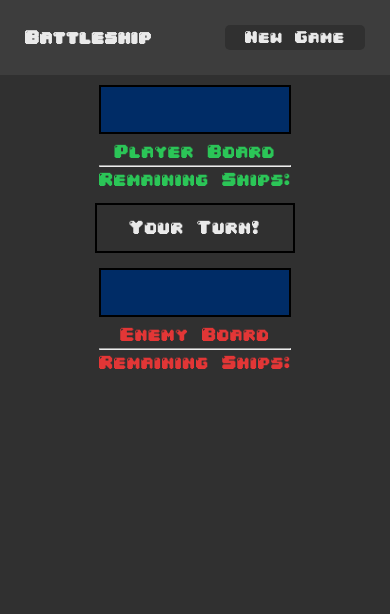
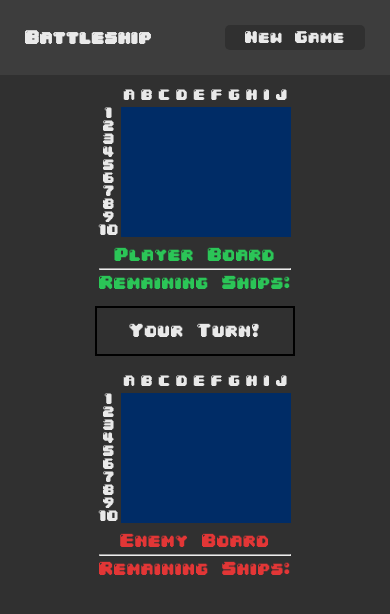
Before and after one commit to elk15/Battleship, a website built with webpack: page dist/index.html in a window 390 px wide. Built offline with Linux system fonts and the light colour scheme.

Commit message:
Improve board UI

```diff
--- a/src/style.css
+++ b/src/style.css
@@ -87,7 +87,40 @@ main{
     height: 100%;
 }
 
-#player-board, #enemy-board, #game-caption {
+
+
+.board {
+    display: grid;
+    grid-template-columns: 20px 1fr;
+    grid-template-rows: 20px 1fr;
+    gap: 8px;
+}
+
+.board .columns {
+    grid-row: 1/2;
+    grid-column: 2/3;
+    display: flex;
+    justify-content: space-around;
+    align-items: center;
+}
+
+.board .rows {
+
+    grid-column: 1/2;
+    grid-row: 2/3;
+    display: flex;
+    flex-direction: column;
+    justify-content: space-around;
+    align-items: center;
+}
+
+#player-board, #enemy-board {
+    border: 4px #002c66 solid;
+    grid-column: 2/3;
+    grid-row: 2/3;
+}
+
+#game-caption {
     border: 2px black solid;
 }
 
@@ -113,7 +146,7 @@ main{
     color: var(--red);
 }
 
-.board hr {
+hr {
     width: 100%;
     margin-top: 5px;
     margin-bottom: 5px;
@@ -177,14 +210,15 @@ main{
 }
 
 @media only screen and (max-width: 1000px) {
+
     .main-container, .header-container {
         width: 100%;
     }
 
     .square {
-        height: 2rem;
-        width: 2rem;
-        font-size: 2rem;
+        height: 1.8rem;
+        width: 1.8rem;
+        font-size: 1.8rem;
     }
 
     main {
@@ -202,6 +236,14 @@ main{
 @media only screen and (max-width: 500px) {
     * {
         font-size: 1rem;
+    }
+
+    .columns span, .rows span{
+        font-size: 0.8rem;
+    }
+
+    .board {
+        gap: 2px;
     }
 
     .square {
```
Also changed, not shown: dist/index.html, dist/main.js.
